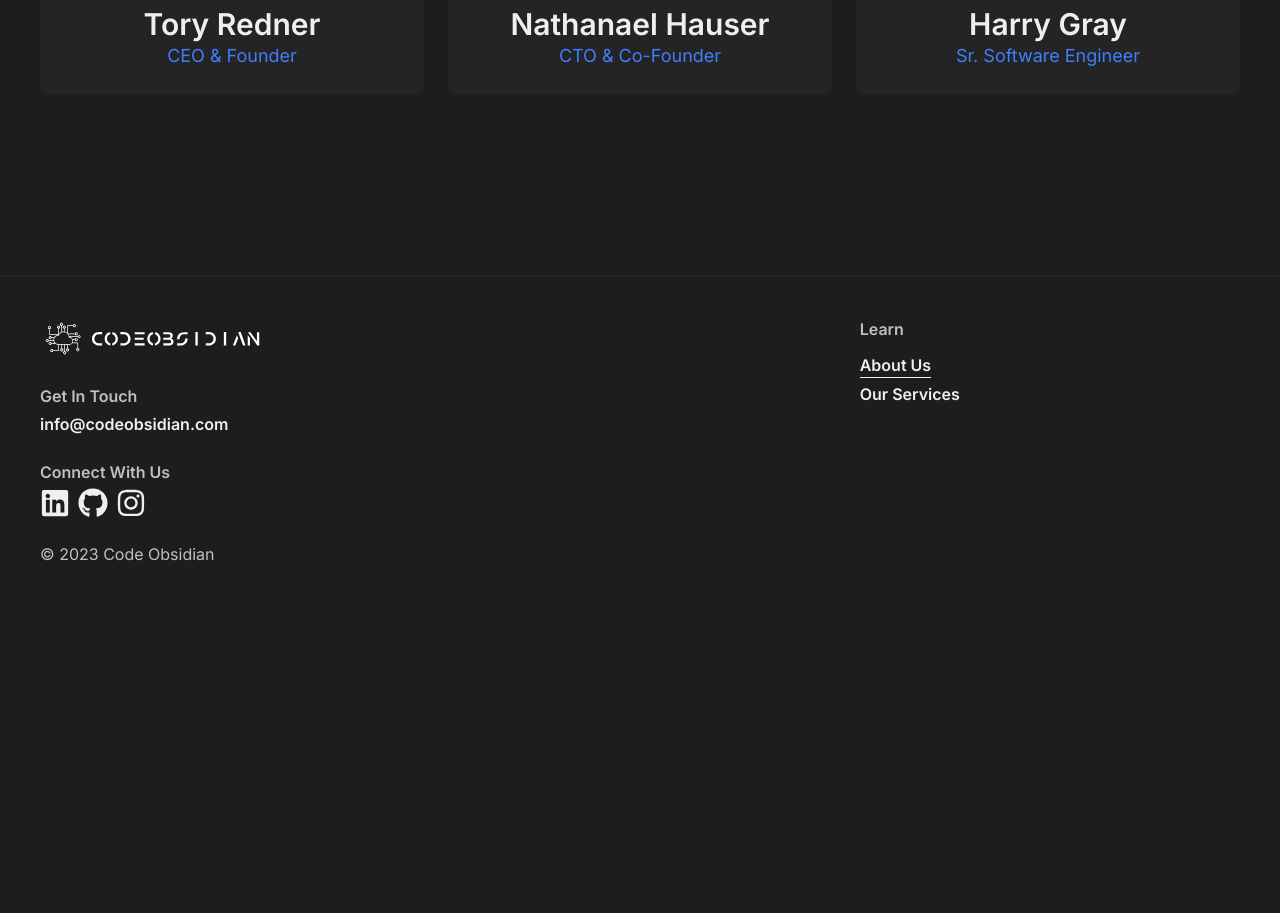
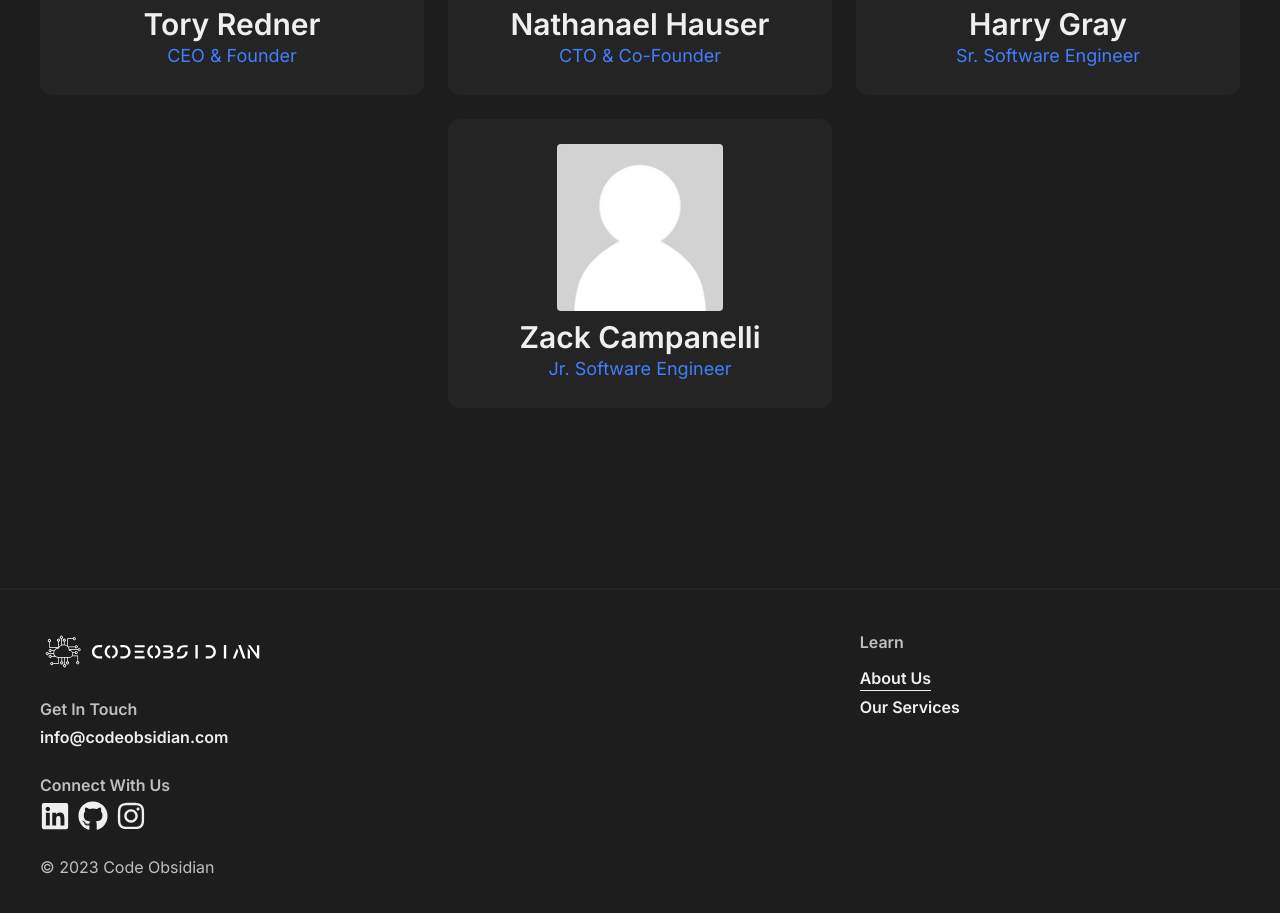
Before and after one commit to CodeObsidian/CodeObisidian, a React (Vite) app: page /about in a window 1280 px wide. Shown: the part 1406-2319 px from the top of the page. Before the commit the page ends 2012 px from the top, so only its background shows below. Built offline with nearby package versions, Linux system fonts and the light colour scheme.

Commit message:
chore: Update About page team members

```diff
--- a/src/pages/About/About.tsx
+++ b/src/pages/About/About.tsx
@@ -81,6 +81,12 @@ const Team = () => {
       name: 'Harry Gray',
       position: 'Sr. Software Engineer',
       bio: 'Lorem ipsum dolor sit amet, consectetur adipiscing elit, sed do eiusmod tempor.'
+    },
+    {
+      imgSrc: 'assets/images/team/placeholder-person.jpg',
+      name: 'Zack Campanelli',
+      position: 'Jr. Software Engineer',
+      bio: 'Lorem ipsum dolor sit amet, consectetur adipiscing elit, sed do eiusmod tempor.'
     }
   ]
 
```
